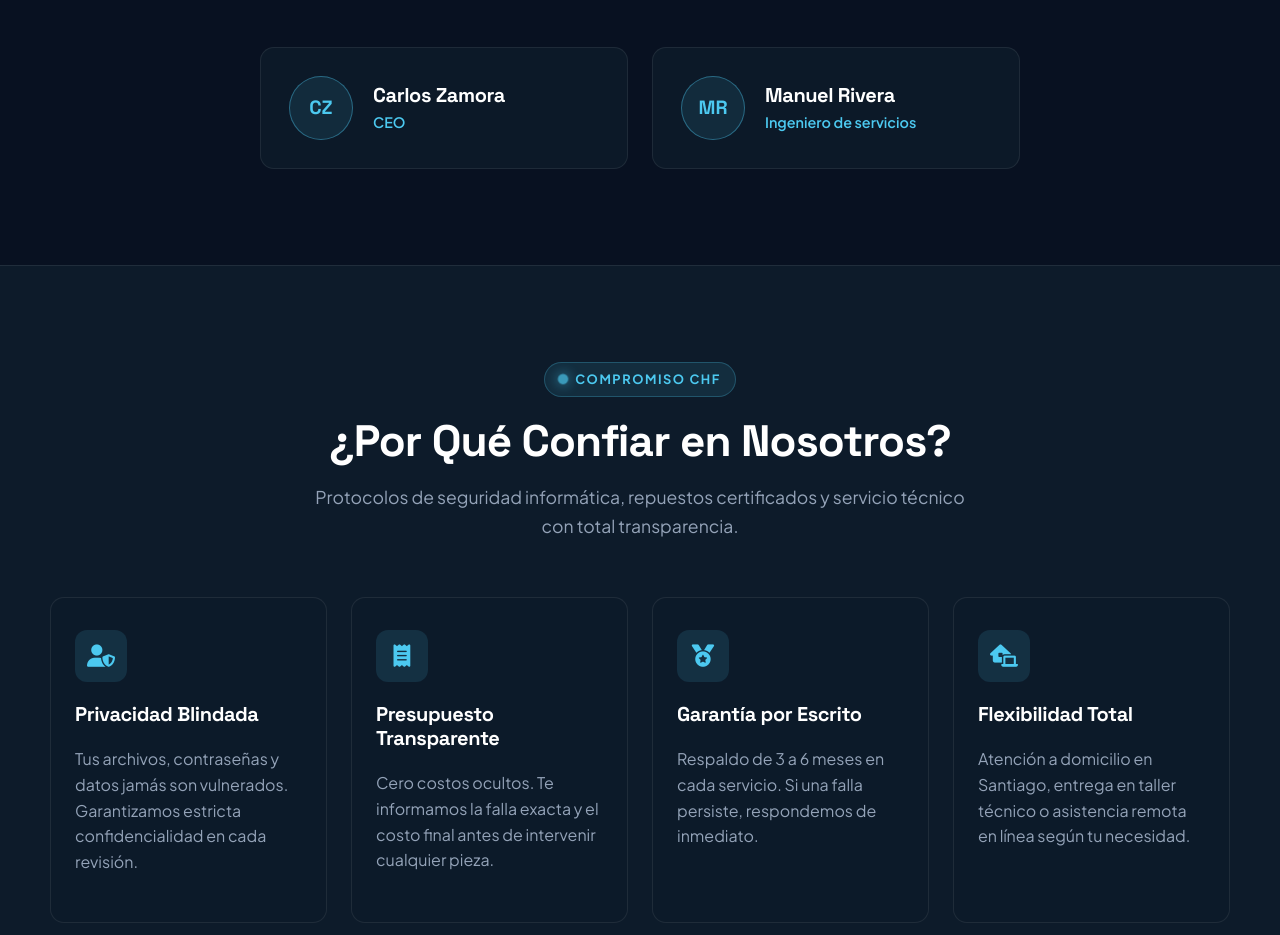
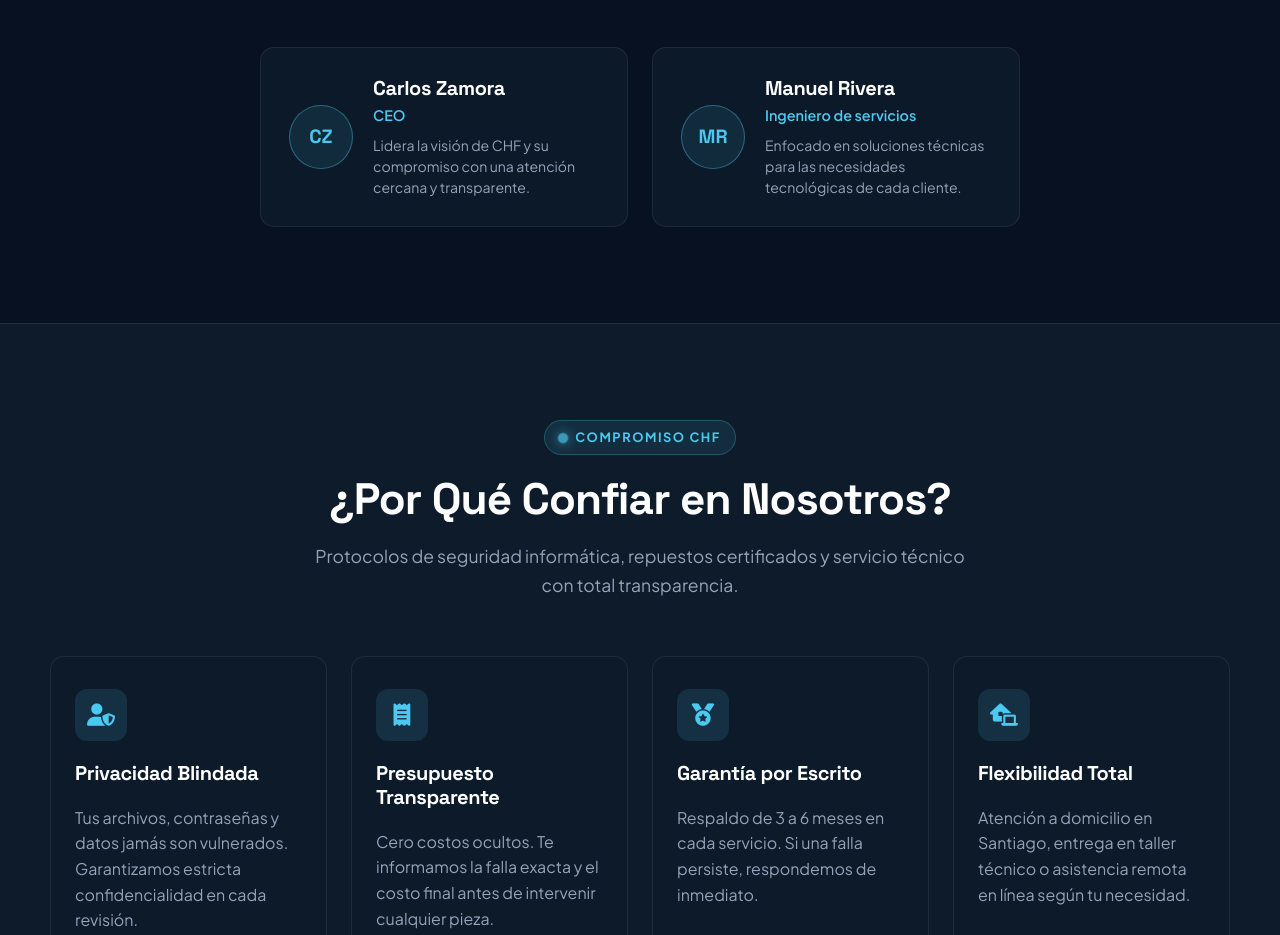
Before and after one commit to Manuel-GY/CHF-Landing, a plain HTML site: page index.html in a window 1280 px wide. Shown: the part 4340-5275 px from the top of the page. Drawn offline with Linux system fonts and the light colour scheme.

Commit message:
Describe CHF team roles
Co-authored-by: Copilot <223556219+Copilot@users.noreply.github.com>

```diff
--- a/index.html
+++ b/index.html
@@ -914,6 +914,11 @@
             font-size: 0.9rem;
             font-weight: 600;
             margin: 0;
+        }
+        .team-description {
+            font-size: 0.88rem;
+            line-height: 1.5;
+            margin: 8px 0 0;
         }
 
         /* Process */
@@ -1638,6 +1643,7 @@
                         <div>
                             <h3>Carlos Zamora</h3>
                             <p class="team-role">CEO</p>
+                            <p class="team-description">Lidera la visión de CHF y su compromiso con una atención cercana y transparente.</p>
                         </div>
                     </article>
                     <article class="team-card">
@@ -1645,6 +1651,7 @@
                         <div>
                             <h3>Manuel Rivera</h3>
                             <p class="team-role">Ingeniero de servicios</p>
+                            <p class="team-description">Enfocado en soluciones técnicas para las necesidades tecnológicas de cada cliente.</p>
                         </div>
                     </article>
                 </div>
```
